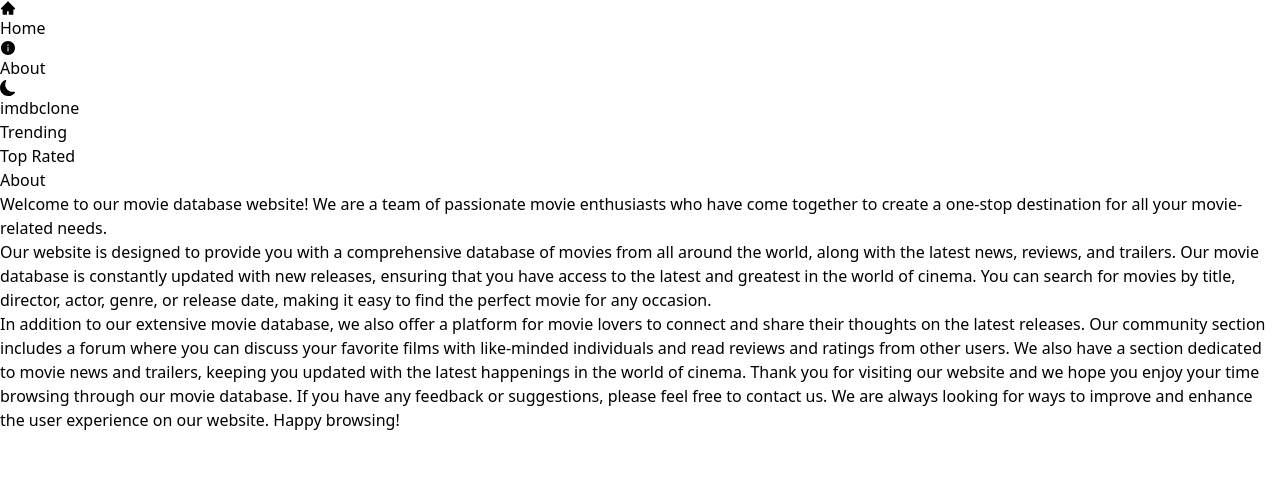
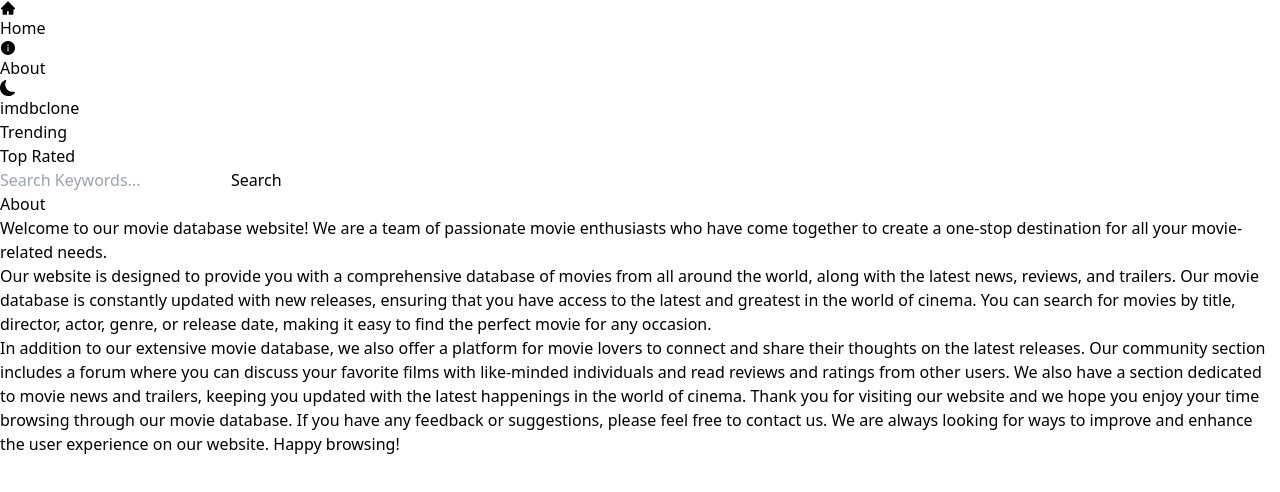
Before and after one commit to oliver-007/imbd_clone_v13, a Next.js app: page /about in a window 1280 px wide. Shown: the top 492 px of the page. Built offline with nearby package versions, Linux system fonts and the light colour scheme.

Commit message:
search functionality added

```diff
--- a/src/app/Error.js
+++ b/src/app/Error.js
@@ -1,6 +1,7 @@
 "use client";
 
 import { useEffect } from "react";
+
 const Error = ({ error, reset }) => {
   useEffect(() => {
     console.log(error);
--- a/src/app/layout.js
+++ b/src/app/layout.js
@@ -1,5 +1,6 @@
 import Header from "@/components/Header";
 import Navbar from "@/components/Navbar";
+import SearchBox from "@/components/SearchBox";
 import "./globals.css";
 import Provider from "./Provider";
 
@@ -13,6 +14,8 @@
           {/* Navbar */}
           <Navbar />
           {/* SearchBox */}
+          <SearchBox />
+
           {children}
         </Provider>
       </body>
--- /dev/null
+++ b/src/components/SearchBox.js
@@ -0,0 +1,42 @@
+"use client";
+import { useRouter } from "next/navigation";
+import React, { useState } from "react";
+
+const SearchBox = () => {
+  const [search, setSearch] = useState("");
+  const router = useRouter();
+
+  const handleSubmit = (e) => {
+    e.preventDefault();
+    if (!search) return;
+    router.push(`/search/${search}`);
+  };
+
+  return (
+    <div className=" py-4 ">
+      <form
+        onClick={handleSubmit}
+        className="flex max-w-6xl mx-auto justify-between items-center px-5 space-x-3 "
+      >
+        <input
+          value={search}
+          onChange={(e) => setSearch(e.target.value)}
+          type="text"
+          placeholder="Search Keywords..."
+          className=" w-full h-14 rounded-lg placeholder-gray-500 outline-none bg-transparent flex-1 shadow-sm dark:shadow-gray-100 px-7 py-2 focus:shadow-lg dark:focus:shadow-amber-200 duration-500 "
+        />
+        <button
+          type="submit"
+          disabled={!search}
+          className=" text-amber-600  disabled:text-gray-400 outline outline-1 outline-amber-600 disabled:outline-gray-400 px-3 py-1
+          rounded-md "
+        >
+          {" "}
+          Search{" "}
+        </button>
+      </form>
+    </div>
+  );
+};
+
+export default SearchBox;
```
Also changed, not shown: src/app/search/[searchTerm]/page.js (added, +23 -0 lines).
